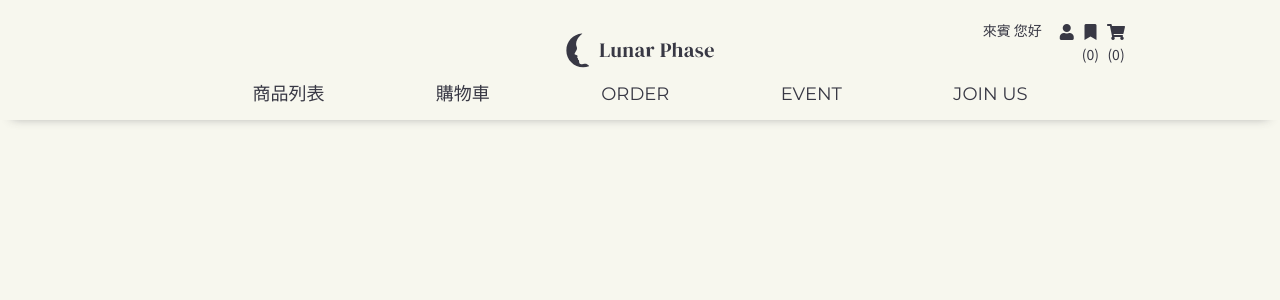
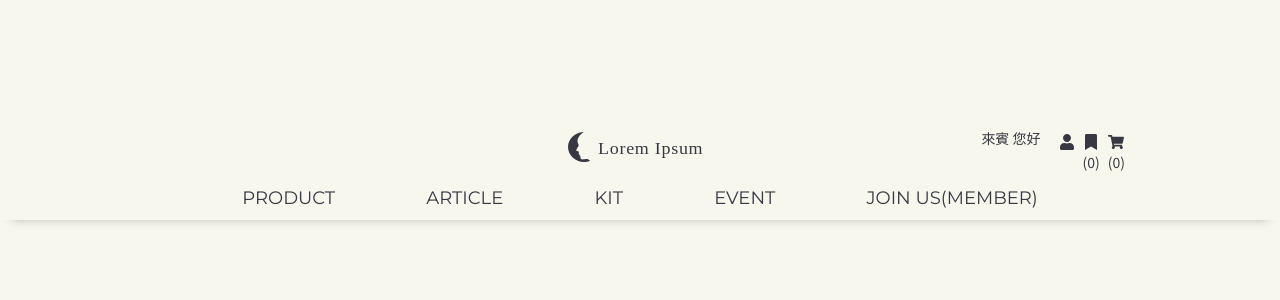
Before and after one commit to weichieh-iiiwork/LunarPhase-react-sc, a React (Create React App) app: page / in a window 1280 px wide. Shown: the top 300 px of the page. Built offline with nearby package versions, Linux system fonts and the light colour scheme.

Commit message:
0707 表單驗證失敗

```diff
--- a/src/App.js
+++ b/src/App.js
@@ -13,6 +13,7 @@ import Home from './pages/Home'
 // import CartItemStep4 from './pages/Cart/CartItemStep4'
 import ProductList from './pages/Product/ProductList'
 import CartItem from './pages/Cart/CartItem'
+import Form from './pages/Form'
 
 
 
@@ -26,6 +27,9 @@ function App() {
         <Switch>
           <Route path="/cart/item">
             <CartItem />
+          </Route>
+          <Route path="/form">
+            <Form/>
           </Route>
 
 
--- /dev/null
+++ b/src/components/NavBar.js
@@ -0,0 +1,74 @@
+import React from 'react'
+import { Link } from 'react-router-dom'
+
+// react-icon
+import { FaShoppingCart } from 'react-icons/fa'
+import { FaUser } from 'react-icons/fa'
+import { FaBookmark } from 'react-icons/fa'
+
+function Navbar() {
+  return (
+    <>
+      <nav id="navbar" className="nav-bar sticky">
+        <div className="nav-bar-top d-flex">
+          <div className="col-4" />
+          <div className="col-4 d-flex justify-content-center">
+            <Link to="/">
+              <h1>
+                <img
+                  className="nav-logo"
+                  src="/img/Cart/logo.svg"
+                  alt="Lunar_Phase"
+                />
+              </h1>
+            </Link>
+          </div>
+          <div className="nav-member-act col-4 d-flex justify-content-end ">
+            <div className="mt-2">
+              <p className="small">來賓 您好</p>
+            </div>
+            <div className="ml-2 mt-2">
+              <Link to="/login" className="mx-0">
+                <FaUser />
+              </Link>
+              <div />
+            </div>
+            <div className="ml-2 mt-2">
+              <a className="mx-0" href>
+                <FaBookmark />
+              </a>
+              <p className="small mx-0 mb-2">(0)</p>
+            </div>
+            <div className="ml-2 mt-2">
+              <Link to="/cart/item" className="mx-0">
+                <FaShoppingCart />
+              </Link>
+              <p className="small mx-0 mb-2">(0)</p>
+            </div>
+          </div>
+        </div>
+        <div className="nav-bar-bottom">
+          <ul className="d-flex justify-content-around col-11 mx-auto mt-1">
+            <li>
+              <Link to="/product">PRODUCT</Link>
+            </li>
+            <li>
+              <Link to="/article">ARTICLE</Link>
+              {/* 晴晴的首頁路由要改喔 /article */}
+            </li>
+            <li>
+              <Link to="/kitIndex">KIT</Link>
+            </li>
+            <li>
+              <Link to="/event">EVENT</Link>
+            </li>
+            <li>
+              <Link to="/member/profile">JOIN US(MEMBER)</Link>
+            </li>
+          </ul>
+        </div>
+      </nav>
+    </>
+  )
+}
+export default Navbar
--- a/src/pages/Cart/CartItem.js
+++ b/src/pages/Cart/CartItem.js
@@ -23,7 +23,7 @@ function CartItem() {
   const orderItemsStr = JSON.parse(orderItems)
 
   const [inputs, setInputs] = useState({
-    name: '', //收貨人姓名  ok
+    scname: '', //收貨人姓名  ok
     phone: '', //收貨人電話  ok
     homeAddress: '', //收貨地址  ok
     // country:'', //收貨地址(縣市)
@@ -35,7 +35,7 @@ function CartItem() {
     // shipType:'', //物流方式
   })
   const [fieldErrors, setFieldErrors] = useState({
-    name: '', //收貨人姓名  ok
+    scname: '', //收貨人姓名  ok
     phone: '', //收貨人電話  ok
     homeAddress: '', //收貨地址  ok
   })
@@ -82,8 +82,8 @@ function CartItem() {
     // FormData: 沒有外觀的表單
     const data = new FormData(e.target)
 
-    console.log(data.get('email'))
-    console.log(data.get('password'))
+    console.log(data.get('scname'))
+    console.log(data.get('phone'))
 
     // 利用狀態來得到輸入的值
     console.log(inputs)
@@ -148,7 +148,7 @@ function CartItem() {
     data.orderInfo = {
       orderId: orderId,
       username: 'jessica',
-      receiverName: inputs.name,
+      receiverName: inputs.scname,
       receiverPhone: inputs.phone,
       orderPrice: sum(orderItemsStr) + shipPrice,
       shippingType: shipType,
--- a/src/pages/Cart/CartItemStep2.js
+++ b/src/pages/Cart/CartItemStep2.js
@@ -35,6 +35,11 @@ function CartItemStep2(props) {
       <LunarPhaseHeader />
       <Breadcrumb />
 
+    {/* <form
+        onSubmit={handleSubmit}
+        onChange={handleChange}
+        onInvalid={handleInvalid}
+      > */}
       <ScStepRow step={2} />
       {/*-------------- 第二頁 --------------*/}
       <ScLabel />
@@ -79,6 +84,7 @@ function CartItemStep2(props) {
         showStep1={true}
         showStep2={true}
       />
+      {/* </form> */}
     </>
   )
 }
--- a/src/pages/Cart/CartItemStep3.js
+++ b/src/pages/Cart/CartItemStep3.js
@@ -35,6 +35,11 @@ function CartItemStep3(props) {
       <LunarPhaseHeader />
       <Breadcrumb />
 
+    {/* <form
+        onSubmit={handleSubmit}
+        onChange={handleChange}
+        onInvalid={handleInvalid}
+      > */}
       <ScStepRow step={3} />
       {/*-------------- 第三頁 --------------*/}
       <ScLabel />
@@ -79,6 +84,7 @@ function CartItemStep3(props) {
         showStep1={true}
         showStep2={true}
       />
+      {/* </form> */}
     </>
   )
 }
--- a/src/pages/Cart/CartItemStep4.js
+++ b/src/pages/Cart/CartItemStep4.js
@@ -32,6 +32,11 @@ function CartItemStep4(props) {
     <>
       <LunarPhaseHeader />
       <Breadcrumb />
+    {/* <form
+        onSubmit={handleSubmit}
+        onChange={handleChange}
+        onInvalid={handleInvalid}
+      > */}
       <ScStepRow step={4} />
       {/*-------------- 第四頁 --------------*/}
       <ScLabel />
@@ -75,6 +80,7 @@ function CartItemStep4(props) {
         showStep1={false}
         showStep2={false}
       />
+      {/* </form> */}
     </>
   )
 }
--- a/src/pages/Cart/components/ScBtn.js
+++ b/src/pages/Cart/components/ScBtn.js
@@ -2,7 +2,7 @@ import React from 'react'
 // import { Link } from 'react-router-dom'
 
 function ScBtn(props) {
-  const {showStep1, showStep2, prevStep, nextStep, addOrderToSever } = props
+  const {showStep1, showStep2, prevStep, nextStep, addOrderToSever, handleSubmit,handleChange,handleInvalid,fieldErrors, } = props
   return (
     <>
       {/* 按鈕列 */}
--- a/src/pages/Cart/components/ScCartChecked/ScContent3/index.js
+++ b/src/pages/Cart/components/ScCartChecked/ScContent3/index.js
@@ -96,6 +96,7 @@ function ScContent3(props) {
   // 要注意寫法
   const HomeDataAddress = ()=>(
     <>
+
       <label className="sc-inputLabel">寄送地址：</label>
       <div>
           <ZipCode
@@ -111,8 +112,10 @@ function ScContent3(props) {
             value={inputs.homeAddress}
             onChange={onChangeForField}
             placeholder="地址"
+            // autoFocus="true"
           />
         </div>
+
     </>
   )
 
@@ -123,22 +126,26 @@ function ScContent3(props) {
       <div className="pb-2 mb-3 mt-5 titleDivider">
         <div className="scTitle col-5">收貨人資料</div>
       </div>
+
       <div className="ml-5 d-flex flex-column">
         <label className="sc-inputLabel">姓名：</label>
         <input
           className="scInput w-25 mb-4"
           type="text"
-          name="name"
-          value={inputs.name}
+          name="scname"
+          value={inputs.scname}
           onChange={onChangeForField}
           placeholder="姓名"
-          required
+          // required
+          // autoFocus="true"
         />
-        {/* {fieldErrors.name && (
+        {/* {fieldErrors.scname && (
             <small className="text-danger form-text">
-              {fieldErrors.name}
+              {fieldErrors.scname}
             </small>
           )} */}
+
+
         <label className="sc-inputLabel">連絡電話：</label>
         <input
           className="scInput w-25 mb-4"
@@ -147,13 +154,15 @@ function ScContent3(props) {
           value={inputs.phone}
           onChange={onChangeForField}
           placeholder="聯絡電話"
-          required
+          // required
+          // autoFocus="true"
         />
         {/* {fieldErrors.phone && (
             <small className="text-danger form-text">
               {fieldErrors.phone}
             </small>
           )} */}
+
         {/* 透過判斷isCon來顯示地址 */}
         { !isCon && <HomeDataAddress/> }
       </div>
@@ -224,17 +233,13 @@ const CreditData = (
 
   return(
     <>
-    {/* <form
-        onSubmit={handleSubmit}
-        onChange={handleChange}
-        onInvalid={handleInvalid}
-      > */}
+
         {SelCon}
         {SelPayment}
         {HomeData}
         {/* {CreditData} */}
         <Credit/>
-      {/* </form> */}
+
     </>
   )
 }
--- a/src/pages/Cart/components/ScStepRow.js
+++ b/src/pages/Cart/components/ScStepRow.js
@@ -10,7 +10,7 @@ function ScStepRow(props) {
       {/* 背景山 */}
       <div className="bgMountainRow container-fluid p-0">
         <div className="bgMountain position-absolute">
-          <img src="/../img/Cart/bgMountain.svg" alt="" />
+          <img src="/img/Cart/bgMountain.svg" alt="" />
         </div>
       </div>
       {/* 購物車流程 */}
--- /dev/null
+++ b/src/pages/Form.js
@@ -0,0 +1,144 @@
+import React, { useState } from 'react'
+
+function Form() {
+  // 養成習慣，先定義有哪些欄位屬性
+  const [fields, setFields] = useState({
+    username: '',
+    email: '',
+    password: '',
+  })
+
+  // 每個欄位的錯誤訊息
+  // 我們把錯誤訊息變成一個狀態
+  const [fieldErrors, setFieldErrors] = useState({
+    username: '',
+    email: '',
+    password: '',
+  })
+
+  // 處理每個欄位的變動
+  const handleFieldChange = (e) => {
+    // 更新輸入欄位
+    const updatedFields = {
+      ...fields,
+      [e.target.name]: e.target.value,
+    }
+
+    setFields(updatedFields)
+  }
+
+  // 處理表單送出
+  const handleSubmit = (e) => {
+    // 阻擋表單送出預設行為
+    e.preventDefault()
+
+    // FormData: 沒有外觀的表單
+    const data = new FormData(e.target)
+
+    console.log(data.get('email'))
+    console.log(data.get('password'))
+
+    // 利用狀態來得到輸入的值
+    console.log(fields)
+
+    // ex. 送出表單資料到伺服器
+    // fetch('/api/form-submit-url', {
+    //   method: 'POST',
+    //   body: data,
+    // })
+  }
+
+  // form有更動會觸發這個函式
+  // onChange 可以偵測使用者正在更動哪個欄位
+  // 代表可以先把這個欄位的錯誤訊息先清空
+  const handleChange = (e) => {
+    console.log('更動欄位：', e.target.name)
+
+    // 該欄位錯誤訊息清空
+    const updatedFieldErrors = {
+      ...fieldErrors,
+      [e.target.name]: '',
+    }
+
+    setFieldErrors(updatedFieldErrors)
+  }
+
+  // 有錯誤的訊息會觸發在這裡
+  const handleInvalid = (e) => {
+    e.preventDefault()
+
+    const updatedFieldErrors = {
+      ...fieldErrors,
+      [e.target.name]: e.target.validationMessage,
+    }
+
+    setFieldErrors(updatedFieldErrors)
+  }
+
+  return (
+    <>
+    {/* 錯誤訊息顯示在欄位的下方，
+    但錯誤訊息依然是瀏覽器的預設錯誤訊息
+    ，只是統一css風格 */}
+      <form
+        onSubmit={handleSubmit}
+        onChange={handleChange}
+        onInvalid={handleInvalid}
+      >
+        <div className="form-group">
+          <label>帳號</label>
+          <input
+            type="text"
+            name="username"
+            value={fields.username}
+            onChange={handleFieldChange}
+            required
+            placeholder="帳號"
+          />
+          {fieldErrors.username && (
+            <small className="text-danger form-text">
+              {fieldErrors.username}
+            </small>
+          )}
+        </div>
+        <div className="form-group">
+          <label>Email</label>
+          <input
+            type="email"
+            name="email"
+            value={fields.email}
+            onChange={handleFieldChange}
+            required
+            placeholder="email信箱"
+          />
+          {fieldErrors.email && (
+            <small className="text-danger form-text">
+              {fieldErrors.email}
+            </small>
+          )}
+        </div>
+
+        <div className="form-group">
+          <label>密碼</label>
+          <input
+            type="password"
+            name="password"
+            value={fields.password}
+            onChange={handleFieldChange}
+            placeholder="密碼"
+            required
+            minLength="6"
+          />
+          {fieldErrors.password && (
+            <small className="text-danger form-text">
+              {fieldErrors.password}
+            </small>
+          )}
+        </div>
+        <button type="submit">提交</button>
+      </form>
+    </>
+  )
+}
+
+export default Form
--- a/src/pages/Home.js
+++ b/src/pages/Home.js
@@ -1,11 +1,13 @@
 import React from 'react'
 import LunarPhaseHeader from '../components/LunarPhaseHeader'
+import NavBar from '../components/NavBar'
 
 function Home() {
 
   return(
     <>
-      <LunarPhaseHeader/>
+      {/* <LunarPhaseHeader/> */}
+      <NavBar/>
     </>
   )
 }
```
Also changed, not shown: public/img/Index/logo-s-dark.svg (added).
